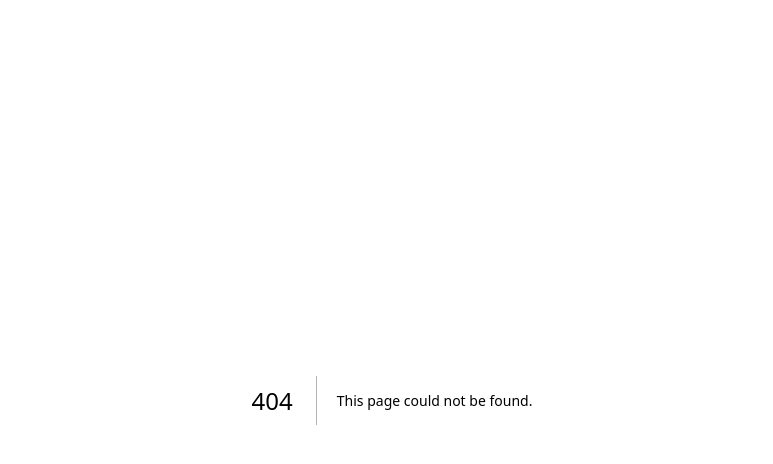
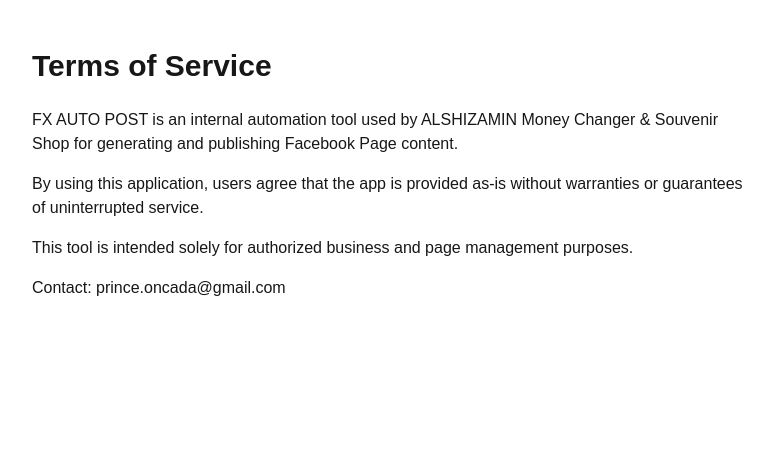
Before and after one commit to princeoncada/fx-post-engine, a Next.js app: page /terms-of-service in a window 1280 px wide. Before the commit this address had no page. Shown: the top 464 px of the page, without its empty margins (248-1021 px from the left). Built offline with nearby package versions, Linux system fonts and the light colour scheme.

Commit message:
Add Terms of Service page with initial content

```diff
--- /dev/null
+++ b/app/terms-of-service/page.tsx
@@ -0,0 +1,27 @@
+export default function TermsOfServicePage() {
+  return (
+    <main className="mx-auto max-w-3xl px-6 py-12">
+      <h1 className="text-3xl font-bold">Terms of Service</h1>
+
+      <p className="mt-6">
+        FX AUTO POST is an internal automation tool used by ALSHIZAMIN
+        Money Changer & Souvenir Shop for generating and publishing
+        Facebook Page content.
+      </p>
+
+      <p className="mt-4">
+        By using this application, users agree that the app is provided
+        as-is without warranties or guarantees of uninterrupted service.
+      </p>
+
+      <p className="mt-4">
+        This tool is intended solely for authorized business and page
+        management purposes.
+      </p>
+
+      <p className="mt-4">
+        Contact: prince.oncada@gmail.com
+      </p>
+    </main>
+  );
+}
```
